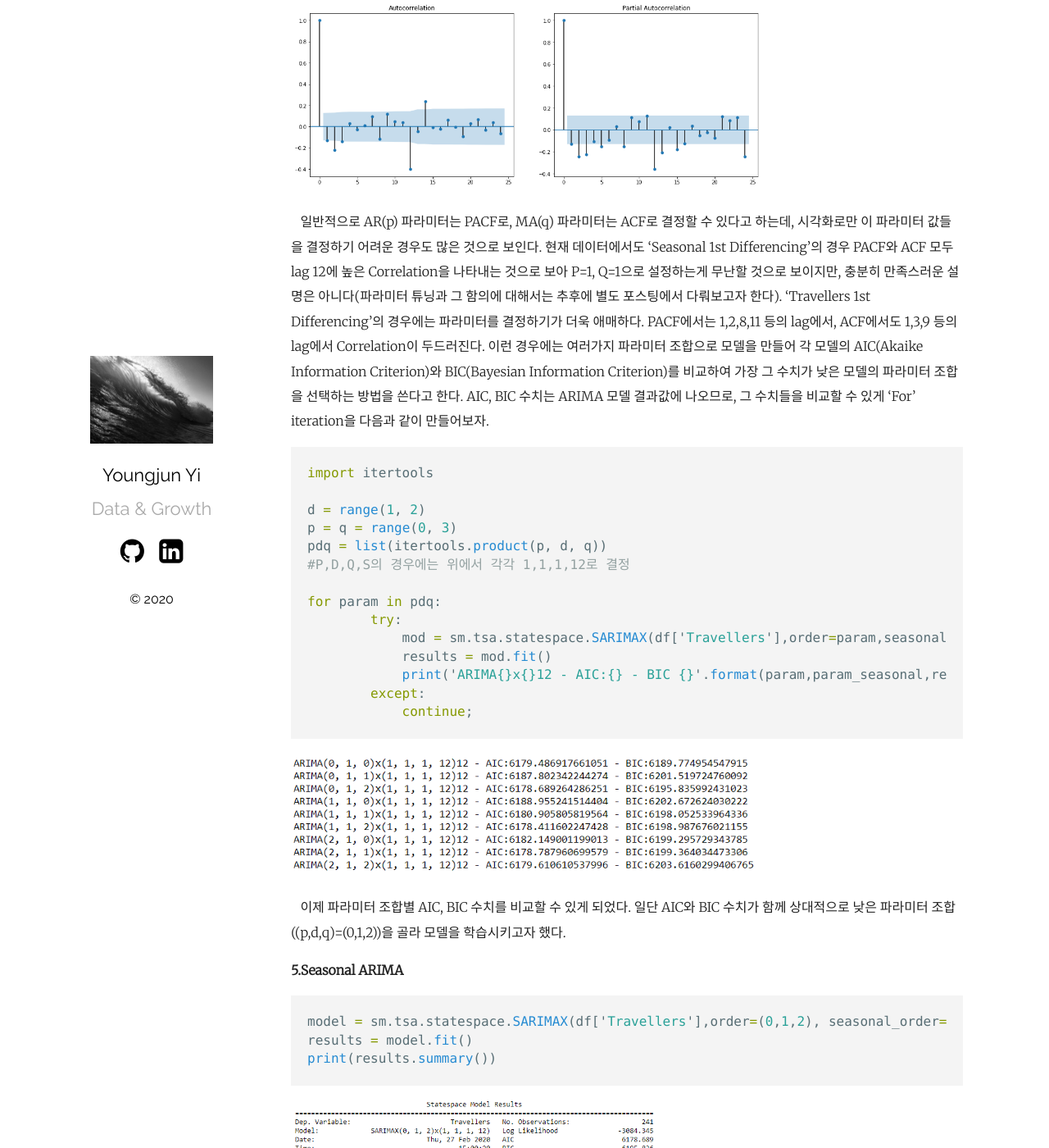
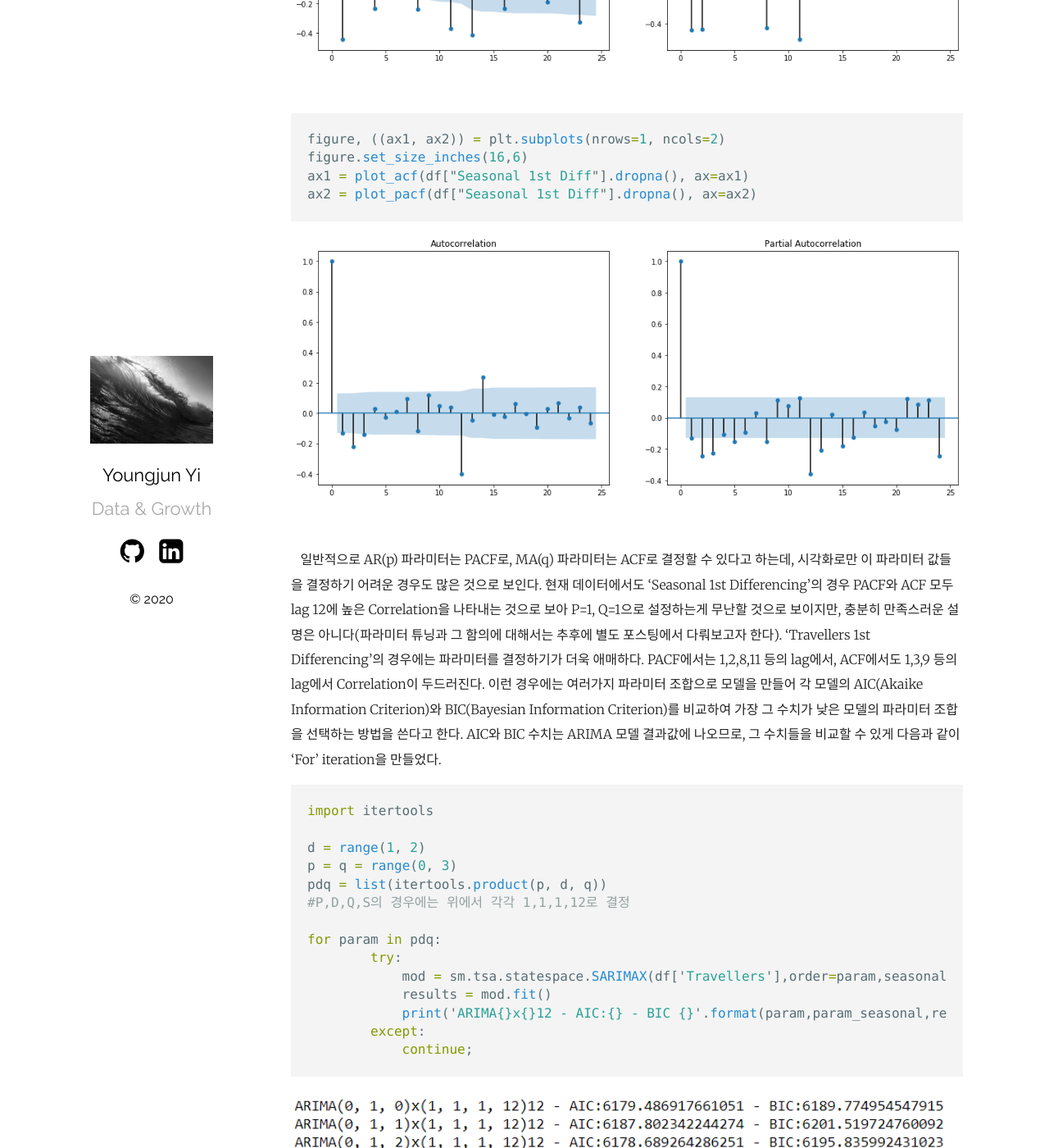
Before and after one commit to youngjunyi/youngjunyi.github.io, a Jekyll site: the page built from _posts/2020-02-26-forecasting-in-marketing-arima.markdown, in a window 1280 px wide and 1400 px high, scrolled down 4812 px. Shown: the whole window at 82% size. Built offline with Jekyll 4.4.1, drawn with Linux system fonts in a browser that asks for light colours; some of the changed text lies outside the part shown.

Commit message:
Update 2020-02-26-forecasting-in-marketing-arima.markdown

````diff
--- a/_posts/2020-02-26-forecasting-in-marketing-arima.markdown
+++ b/_posts/2020-02-26-forecasting-in-marketing-arima.markdown
@@ -4,15 +4,15 @@ title:  "6.마케팅과 예측(forecasting) - 1.ARIMA"
 date:   2020-02-26
 categories: Analytics
 ---
-&nbsp;&nbsp; 마케팅에서 예측(forecasting)은 수요나 매출 예측 등 거시적인 목적으로도 많이 쓰이지만, 개인적으로는 단기적인 마케팅 캠페인의 효과를 측정하기 위한 여러가지 방법을 고민하면서 forecasting 기법에 대해 더 깊은 관심을 갖게 되었다. Forecasting을 활용한 효과 측정의 논리를 거칠게 말하자면 forecasting 기법을 통해 'synthetic control'이라는 조건법적(counterfactual) 결과를 만들어 실제 결과와 비교하는 것이다(e.g., 이 캠페인을 하지 않았더라면 vs. 실제로 이 캠페인을 했더니).
+&nbsp;&nbsp; 마케팅에서 예측(forecasting)은 수요나 매출 예측 등 거시적인 목적으로도 많이 쓰이지만, 개인적으로는 단기적인 마케팅 캠페인의 효과를 측정하기 위한 여러가지 방법을 고민하면서 예측 기법에 대해 더 깊은 관심을 갖게 되었다. 예측을 활용한 효과 측정의 논리를 거칠게 말하자면 예측 기법을 통해 'synthetic control'이라는 조건법적(counterfactual) 결과를 만들어 실제 결과와 비교하는 것이다(e.g., 이 캠페인을 하지 않았더라면 vs. 실제로 이 캠페인을 했더니).
 
 <img src="/assets/image/synthetic_control_.png" width="70%" height="70%">&nbsp;&nbsp;
 
 _Figure 1. Synthetic Control_ _(source:_ [_World Bank Blog_][World Bank Blog]_)_
 
-&nbsp;&nbsp; 이와 관련하여 마케터들에게 가장 널리 알려진 방법론은 2015년에 구글에서 발표한 [CausalImpact][CausalImpact]일 것이다. 이 방법론은 'Bayesian structural time-series models'에 기반하여 synthetic control을 만들어 주는데, 원리를 정확히 이해하지 못하더라도 배포되어있는 R패키지를 이용하여 누구나 결과값을 만들어 낼 수는 있다. 현재 근무 중인 회사에서도 이 패키지를 Shiny 웹앱으로 배포하여 누구나 사용할 수 있도록 하고 있는데, 이 방법론에 대한 생각은 (모델에 대한 공부를 더 한 이후에..) 추후 별도 포스팅에서 정리하고자 한다. 그 다음으로는 'Forecasting at scale'을 주창하며 페이스북에서 2017년에 발표한 [Prophet][Prophet]이 있을 것이다. Prophet은 시계열 데이터를 'Growth + Seasonality + Holidays + Error'의 additive한 모델로 인식하여 필자와 같이 통계적 지식이 부족한 사용자도 파라미터들을 보다 직관적으로 이해하고 조정하면서 사용할 수 있도록 만들어놨다. 실제로 회사에서도 많은 사람들이 Prophet 패키지를 애용하고 있다. 또한 결과값을 만들기 가장 쉬운 방법으로는 [태블로(Tableau)의 built-in forecasting][Tableau Forecasting]이 있을 것 같다. 이 방법은 'Exponential Smoothing(지수평활법)'에 근거하는데 그 성능과 설명의 용이성을 차치하고 클릭 몇 번으로 예측값을 제조(?)할 수 있는 것이 가장 큰 강점이다. 마지막으로 YoY를 이용하는 가장 원시적인 방법이 있는데 전년 데이터가 없을 경우 사용할 수 없고 '어느 시점의 어떤 YoY'를 이용하는 것이 가장 적절한지 평가하기 어렵다는 치명적인 단점을 갖고 있다.
+&nbsp;&nbsp; 이와 관련하여 마케터들에게 가장 널리 알려진 방법론은 2015년에 구글에서 발표한 [CausalImpact][CausalImpact]일 것이다. 이 방법론은 'Bayesian structural time-series models'에 기반하여 synthetic control을 만들어 주는데, 원리를 정확히 이해하지 못하더라도 배포되어있는 R패키지를 이용하여 누구나 결과값을 만들어 낼 수는 있다. 현재 근무 중인 회사에서도 이 패키지를 Shiny 웹앱으로 배포하여 누구나 사용할 수 있도록 하고 있는데, 이 방법론에 대한 생각은 (모델에 대한 공부를 더 한 이후에..) 추후 별도 포스팅에서 정리하고자 한다. 그 다음으로는 'Forecasting at scale'을 주창하며 페이스북에서 2017년에 발표한 [Prophet][Prophet]이 있을 것이다. Prophet은 시계열 데이터를 'Growth + Seasonality + Holidays + Error'의 additive한 모델로 인식하여 필자와 같이 통계적 지식이 부족한 사용자도 파라미터들을 보다 직관적으로 이해하고 조정하면서 사용할 수 있도록 만들어놨다. 실제로 회사에서도 많은 사람들이 Prophet 패키지를 애용하고 있다. 그 외에 결과값을 만들기 가장 쉬운 방법으로는 [태블로(Tableau)의 built-in forecasting][Tableau Forecasting]이 있을 것 같다. 이 방법은 'Exponential Smoothing(지수평활법)'에 근거하는데 그 성능과 설명의 용이성을 차치하고 클릭 몇 번으로 예측값을 제조(?)할 수 있는 것이 가장 큰 강점이다. 마지막으로 YoY를 이용하는 가장 원시적인 방법이 있는데 전년 데이터가 없을 경우 사용할 수 없고 '어느 시점의 어떤 YoY'를 이용하는 것이 가장 적절한지 평가하기 어렵다는 치명적인 단점을 갖고 있다.
 
-&nbsp;&nbsp; 그러나 이처럼 접근이 상대적으로 용이한 방법론들을 살펴보기 전에, 본 포스팅에서는 먼저 ARIMA(Auto-Regressive Integrated Moving Average)라는 그 유래가 1930년대까지 거슬러 올라가는 클래식(?)한 시계열 예측 모델을 파이썬으로 적용하고 구현하는 방법에 대해서 정리하고자 한다.
+&nbsp;&nbsp; 그러나 이처럼 상대적으로 접근이 용이한 방법론들을 살펴보기 전에, 본 포스팅에서는 먼저 ARIMA(Auto-Regressive Integrated Moving Average)라는 그 유래가 1930년대까지 거슬러 올라가는 클래식(?)한 시계열 예측 모델을 파이썬으로 적용하고 구현하는 방법에 대해서 정리하고자 한다.
 
 **1.Decomposition**
 
@@ -77,8 +77,8 @@ adfuller_test(df['Travellers 1st Diff'].dropna())
 adfuller_test(df['Seasonal 1st Diff'].dropna())
 ```
 
-<img src="/assets/image/adfuller1.PNG" width="70%" height="70%">&nbsp;&nbsp;
-<img src="/assets/image/adfuller2.PNG" width="70%" height="70%">&nbsp;&nbsp;
+<img src="/assets/image/adfuller1.PNG" width="100%" height="100%">&nbsp;&nbsp;
+<img src="/assets/image/adfuller2.PNG" width="100%" height="100%">&nbsp;&nbsp;
 
 &nbsp;&nbsp; adfuller test 결과 lag 1 Differencing에서, 또 lag 1 Seasonal Differencing에서 정상성(Stationarity)이 인정된다. 따라서 d=1, D=1로 파라미터 값을 지정할 수 있다.
 
@@ -93,7 +93,7 @@ figure.set_size_inches(16,6)
 ax1 = plot_acf(df["Travellers 1st Diff"].dropna(), ax=ax1)
 ax2 = plot_pacf(df["Travellers 1st Diff"].dropna(), ax=ax2)
 ```
-<img src="/assets/image/acf_pacf_diff.png" width="70%" height="70%">&nbsp;&nbsp;
+<img src="/assets/image/acf_pacf_diff.png" width="100%" height="100%">&nbsp;&nbsp;
 
 ```python
 figure, ((ax1, ax2)) = plt.subplots(nrows=1, ncols=2)
@@ -101,9 +101,9 @@ figure.set_size_inches(16,6)
 ax1 = plot_acf(df["Seasonal 1st Diff"].dropna(), ax=ax1)
 ax2 = plot_pacf(df["Seasonal 1st Diff"].dropna(), ax=ax2)
 ```
-<img src="/assets/image/acf_pacf_seasonal_diff.png" width="70%" height="70%">&nbsp;&nbsp;
+<img src="/assets/image/acf_pacf_seasonal_diff.png" width="100%" height="100%">&nbsp;&nbsp;
 
-&nbsp;&nbsp; 일반적으로 AR(p) 파라미터는 PACF로, MA(q) 파라미터는 ACF로 결정할 수 있다고 하는데, 시각화로만 이 파라미터 값들을 결정하기 어려운 경우도 많은 것으로 보인다. 현재 데이터에서도 'Seasonal 1st Differencing'의 경우 PACF와 ACF 모두 lag 12에 높은 Correlation을 나타내는 것으로 보아 P=1, Q=1으로 설정하는게 무난할 것으로 보이지만, 충분히 만족스러운 설명은 아니다(파라미터 튜닝과 그 함의에 대해서는 추후에 별도 포스팅에서 다뤄보고자 한다). 'Travellers 1st Differencing'의 경우에는 파라미터를 결정하기가 더욱 애매하다. PACF에서는 1,2,8,11 등의 lag에서, ACF에서도 1,3,9 등의 lag에서 Correlation이 두드러진다. 이런 경우에는 여러가지 파라미터 조합으로 모델을 만들어 각 모델의 AIC(Akaike Information Criterion)와 BIC(Bayesian Information Criterion)를 비교하여 가장 그 수치가 낮은 모델의 파라미터 조합을 선택하는 방법을 쓴다고 한다. AIC, BIC 수치는 ARIMA 모델 결과값에 나오므로, 그 수치들을 비교할 수 있게 'For' iteration을 다음과 같이 만들어보자.
+&nbsp;&nbsp; 일반적으로 AR(p) 파라미터는 PACF로, MA(q) 파라미터는 ACF로 결정할 수 있다고 하는데, 시각화로만 이 파라미터 값들을 결정하기 어려운 경우도 많은 것으로 보인다. 현재 데이터에서도 'Seasonal 1st Differencing'의 경우 PACF와 ACF 모두 lag 12에 높은 Correlation을 나타내는 것으로 보아 P=1, Q=1으로 설정하는게 무난할 것으로 보이지만, 충분히 만족스러운 설명은 아니다(파라미터 튜닝과 그 함의에 대해서는 추후에 별도 포스팅에서 다뤄보고자 한다). 'Travellers 1st Differencing'의 경우에는 파라미터를 결정하기가 더욱 애매하다. PACF에서는 1,2,8,11 등의 lag에서, ACF에서도 1,3,9 등의 lag에서 Correlation이 두드러진다. 이런 경우에는 여러가지 파라미터 조합으로 모델을 만들어 각 모델의 AIC(Akaike Information Criterion)와 BIC(Bayesian Information Criterion)를 비교하여 가장 그 수치가 낮은 모델의 파라미터 조합을 선택하는 방법을 쓴다고 한다. AIC와 BIC 수치는 ARIMA 모델 결과값에 나오므로, 그 수치들을 비교할 수 있게 다음과 같이 'For' iteration을 만들었다.
 
 ```python
 import itertools
@@ -121,9 +121,9 @@ for param in pdq:
         except:
             continue;
 ```
-<img src="/assets/image/aic_bic.PNG" width="70%" height="70%">&nbsp;&nbsp;
+<img src="/assets/image/aic_bic.PNG" width="100%" height="100%">&nbsp;&nbsp;
 
-&nbsp;&nbsp; 이제 파라미터 조합별 AIC, BIC 수치를 비교할 수 있게 되었다. 일단 AIC와 BIC 수치가 함께 상대적으로 낮은 파라미터 조합((p,d,q)=(0,1,2))을 골라 모델을 학습시키고자 했다.
+&nbsp;&nbsp; 이제 파라미터 조합별 AIC, BIC 수치를 비교할 수 있게 되었다. 본 포스팅에서는 AIC와 BIC 수치가 함께 상대적으로 낮은 파라미터 조합((p,d,q)=(0,1,2))을 골라 모델을 학습시켰지만, 모델을 더 잘 설명하기 위해서는 여러가지 파라미터 조합을 비교해보면서 결정하는 것이 좋다.
 
 
 **5.Seasonal ARIMA**
@@ -133,25 +133,25 @@ model = sm.tsa.statespace.SARIMAX(df['Travellers'],order=(0,1,2), seasonal_order
 results = model.fit()
 print(results.summary())
 ```
-<img src="/assets/image/sarima_result.PNG" width="70%" height="70%">&nbsp;&nbsp;
+<img src="/assets/image/sarima_result.PNG" width="100%" height="100%">&nbsp;&nbsp;
 
-&nbsp;&nbsp; 위와 같이 모델을 학습시킨 결과를 확인할 수 있는데, 여기서 파라미터별 coef와 p-value <0.05 여부도 알 수 있다. 여기서 추가적으로 모델의 residual을 검증할 수 있는데 하기와 같이 plot_diagnostics를 활용하면 된다.
+&nbsp;&nbsp; 위와 같이 모델을 학습시킨 결과를 확인할 수 있는데, 여기서 파라미터별 coefficient와 'p-value <0.05' 여부도 알 수 있다. 또한 하기와 같이 plot_diagnostics 함수를 이용하면 추가적으로 residual에 대한 검증을 할 수 있다.
 
 ```python
 results.plot_diagnostics(figsize=(16, 8))
 plt.show()
 ```
-<img src="/assets/image/std_residual.png" width="70%" height="70%">&nbsp;&nbsp;
+<img src="/assets/image/std_residual.png" width="100%" height="100%">&nbsp;&nbsp;
 
-&nbsp;&nbsp; 정규화시킨 residual이 가우시안 분포를 따르는지, 자기상관성이 없는지 등의 여부를 이렇게 확인이 가능하다. 2사분면의 그래프를 보면 2015년과 2017년에 residual이 크게 튀는 부분이 있는데 이때 급격한 출국자수 증감이 있었던 것으로 보인다. 그럼 이제 실제 데이터와 얼마나 fit하는지 살펴보도록 하자.
+&nbsp;&nbsp; 정규화(standardize)시킨 residual이 가우시안 분포를 따르는지, 자기상관성이 없는지 등의 여부를 이렇게 확인이 가능하다. 2사분면의 그래프를 보면 2015년과 2017년에 residual이 크게 튀는 부분이 있는데 이때 급격한 출국자수 증감이 있었던 것으로 보인다. 그럼 이제 실제 데이터와 얼마나 fit하는지 살펴보도록 하자.
 
 ```python
 df['forecast'] = results.predict(start = 218, end= 241, dynamic= True)
 df[['Travellers','forecast']].plot(figsize=(12,8))
 ```
-<img src="/assets/image/forecast_fit.png" width="70%" height="70%">&nbsp;&nbsp;
+<img src="/assets/image/forecast_fit.png" width="100%" height="100%">&nbsp;&nbsp;
 
-&nbsp;&nbsp; 추세에 공통점이 있지만 2년 간의 데이터를 예측하도록 했더니 월별 격차가 꽤 생겨나는 것을 볼 수 있다. 당연한 이야기지만 예측하는 기간을 더 줄이면 정확도는 올라간다. 이제 DataFrame에 '미래의 연월' Index를 추가하여 Forecasting 라인을 그려보자.
+&nbsp;&nbsp; 추세에 공통점이 있지만 2년 간의 데이터를 예측하도록 했더니 월별 격차가 꽤 생겨나는 것을 볼 수 있다. 당연한 이야기지만 예측하는 기간을 줄이면 정확도는 올라간다. 이제 DataFrame에 '미래의 연월' Index를 추가하여 Forecasting 라인을 그려보자.
 
 ```python
 #추가 Index 생성
@@ -167,9 +167,9 @@ future_df[['Travellers', 'forecast']].plot(figsize=(12, 8))
 ```
 <img src="/assets/image/forecast.png" width="70%" height="70%">&nbsp;&nbsp;
 
-&nbsp;&nbsp; 이 모델은 얼마나 맞을까? 일단 COVID-19 바이러스로 인해 2월 예측치부터 엄청나게 틀릴 것이라고 본다. ARIMA는 근본적으로 시간에 따른 자기상관성(Auto-Regression), 시계열 데이터의 정상성(Stationarity), 잔차의 이동평균(Moving Average)를 활용한 예측 모델이므로 이러한 Black Swan을 예측하기에는 한계가 분명하다(다른 예측모델도 마찬가지겠지만). 뿐만 아니라 음력을 따르는 휴일, 성장 추세 등을 반영하기에도 어려움이 있을 것이다. 그러나 다른 예측 모델을 활용하기에 앞서 ARIMA가 대략적으로 어떻게 작동하는지를 이해하는 것이 추후에 적절한 모델 선택을 하는데 도움이 될거라 생각한다.
+&nbsp;&nbsp; 이 예측은 얼마나 맞을까? 일단 COVID-19 바이러스로 인해 2월 예측치부터 엄청나게 틀릴 것이라고 본다. ARIMA는 근본적으로 시간에 따른 자기상관성(Auto-Regression), 시계열 데이터의 정상성(Stationarity), 잔차의 이동평균(Moving Average)을 활용한 예측 모델이므로 이러한 Black Swan을 예측하기에는 한계가 분명하다(다른 예측모델도 마찬가지겠지만). 뿐만 아니라 음력을 따르는 휴일, 성장 추세 등을 반영하기에도 어려움이 있을 것이다. 그러나 다른 예측 모델을 활용하기에 앞서 ARIMA가 대략적으로 어떻게 작동하는지를 이해하는 것이 추후에 적절한 모델 선택을 하는데 도움이 될거라 생각한다.
 
-&nbsp;&nbsp; ARIMA 모델 하나에도 이미 많은 통계적 개념과 함의가 들어있기 때문에 여러가지 구현 사례를 보면서도 이해하기 어려운 부분이 많았다. 특히 파라미터 선택과 튜닝에 대해서는 여러가지 형태의 데이터로 모델링해보면서 ARIMA에 전반에 대한 이해를 끌어올리는 과정이 필요할 것 같다. 모델과 예측 결과값에 대한 평가에 있어서도 다른 방법론들을 찾아서 추후 별도의 포스팅으로 업데이트하고자 한다.
+&nbsp;&nbsp; ARIMA 모델 하나에도 이미 많은 통계적 개념과 함의가 들어있기 때문에 여러가지 구현 사례를 보면서도 이해하기 어려운 부분이 많았다. 특히 파라미터 선택과 튜닝에 대해서는 여러가지 형태의 데이터로 모델링해보면서 ARIMA에 전반에 대한 이해를 끌어올리는 과정이 필요할 것 같다. 모델과 예측 결과값에 대한 평가에 있어서도 다른 방법론들을 찾아서 구현해보고 추후 별도의 포스팅으로 업데이트하고자 한다.
 
 
 
````
Also changed, not shown: other parts of _posts/2020-02-26-forecasting-in-marketing-arima.markdown (+3 -3 lines).
